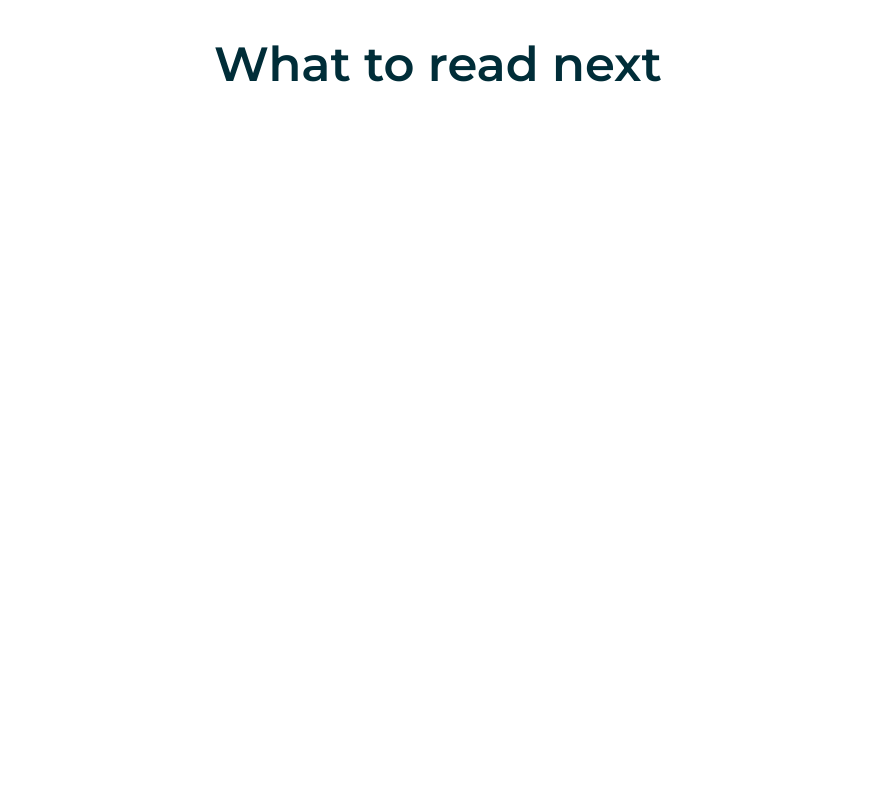
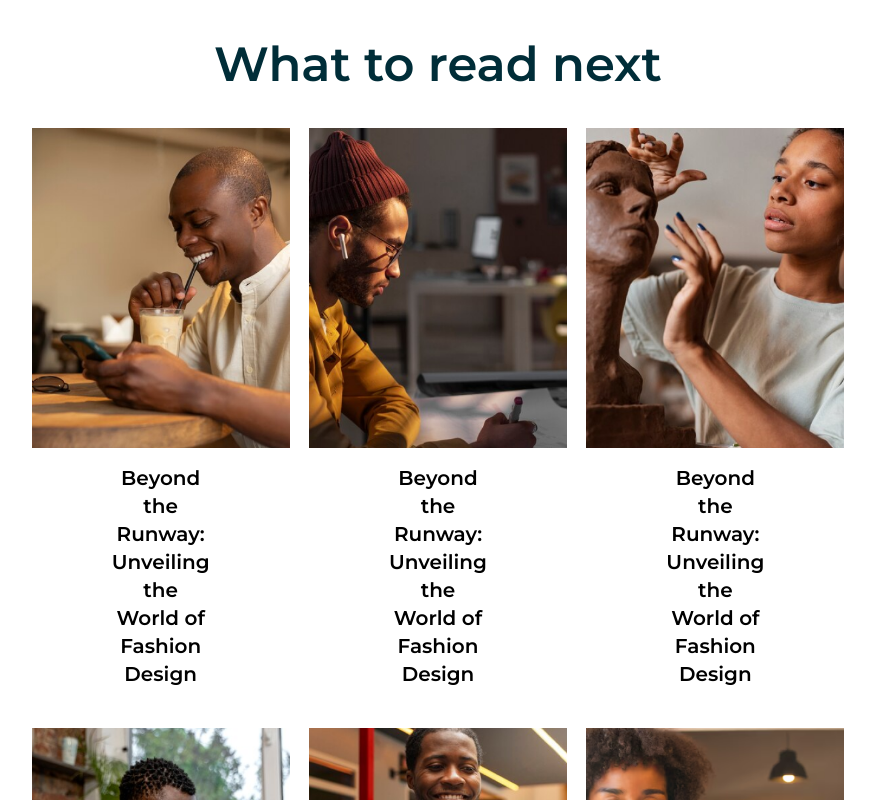
Before and after one commit to Yolad01/skillas_blog, a React (Vite) app: page /article/1 in a window 1280 px wide. Shown: the part 4740-5540 px from the top of the page, without its empty margins (202-1077 px from the left). Before the commit the page ends 4833 px from the top, so only its background shows below. Built offline with nearby package versions, Linux system fonts and the light colour scheme.

Commit message:
Update on Next.jsx

```diff
--- a/src/components/Next.jsx
+++ b/src/components/Next.jsx
@@ -1,10 +1,39 @@
 // eslint-disable-next-line no-unused-vars
 import React from 'react'
+import { Link } from 'react-router-dom';
+import { picture_7 } from '../assets';
+import { picture_8 } from '../assets';
+import { picture_9 } from '../assets';
+import { picture_one } from '../assets';
+import { picture_two } from '../assets';
+import { picture_three } from '../assets';
 
 const Next = () => {
+    const articles = [
+
+        { id: 7, image: picture_7, title: "Beyond the Runway: Unveiling the World of Fashion Design", link: "/article/7" },
+        { id: 10, image: picture_one, title: "Beyond the Runway: Unveiling the World of Fashion Design", link: "/article/10" },
+        { id: 8, image: picture_8, title: "Beyond the Runway: Unveiling the World of Fashion Design", link: "/article/8" },
+        { id: 9, image: picture_9, title: "Beyond the Runway: Unveiling the World of Fashion Design", link: "/article/9" },
+        { id: 11, image: picture_two, title: "Beyond the Runway: Unveiling the World of Fashion Design", link: "/article/11" },
+        { id: 12, image: picture_three, title: "Beyond the Runway: Unveiling the World of Fashion Design", link: "/article/12" },
+    ];
+
     return (
         <div>
             <h2 className="mt-16 font-sans font-semibold text-5xl text-center text-darkGreen">What to read next</h2>
+
+            <div className="mt-10 mx-60 gap-x-8 grid grid-cols-1 md:grid-cols-3">
+                {articles.map(article => (
+                    <div key={article.id} className="flex flex-col items-center mb-10">
+
+                        <Link to={article.link}>
+                            <img src={article.image} alt={article.title} className="w-full xl:h-80 object-cover mb-4" />
+                            <h3 className="xl:mx-20 font-sans text-center xs:text-xl xs:font-semibold font-bold hover:underline">{article.title}</h3>
+                        </Link>
+                    </div>
+                ))}
+            </div>
         </div>
     )
 }
--- a/src/pages/Blog.jsx
+++ b/src/pages/Blog.jsx
@@ -3,7 +3,6 @@ import React from 'react';
 import Navbar from '../components/Navbar';
 import Hero from '../components/Hero';
 import Articles from '../components/Articles';
-import Next from '../components/Next';
 import Footer from '../components/Footer';
 
 const Blog = () => {
@@ -12,7 +11,6 @@ const Blog = () => {
             <Navbar />
             <Hero />
             <Articles />
-            <Next />
             <Footer />
         </div>
     );
```
